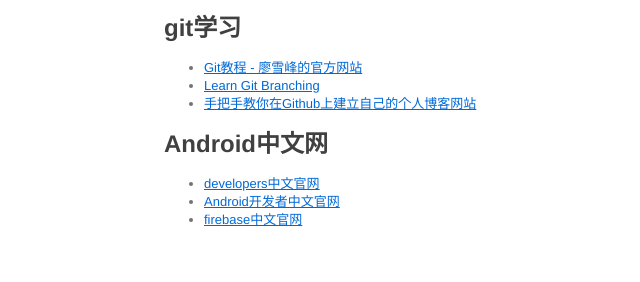
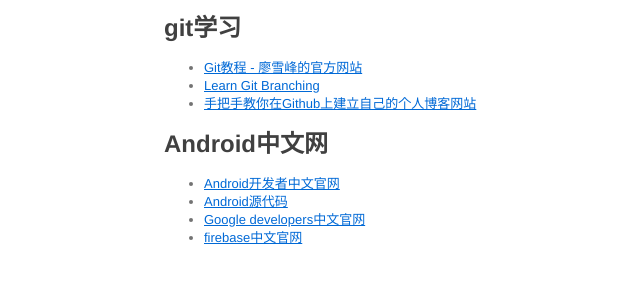
Before and after one commit to cbookmark/cbookmark.github.io, a plain HTML site: page index.html in a window 1280 px wide. Shown: the whole page, without its empty margins (102-742 px from the left). Drawn offline with Linux system fonts and the light colour scheme.

Commit message:
增加Android源代码

```diff
--- a/index.html
+++ b/index.html
@@ -121,8 +121,9 @@
 
 <h2>Android中文网</h2>
 <ul>
-<li><a href="https://developers.google.cn/" target="_blank">developers中文官网</a></li>
 <li><a href="https://developer.android.google.cn/index.html" target="_blank">Android开发者中文官网</a></li>
+<li><a href="https://source.android.google.cn/" target="_blank">Android源代码</a></li>
+<li><a href="https://developers.google.cn/" target="_blank">Google developers中文官网</a></li>
 <li><a href="https://firebase.google.cn/" target="_blank">firebase中文官网</a></li>
 
 </ul>
```
